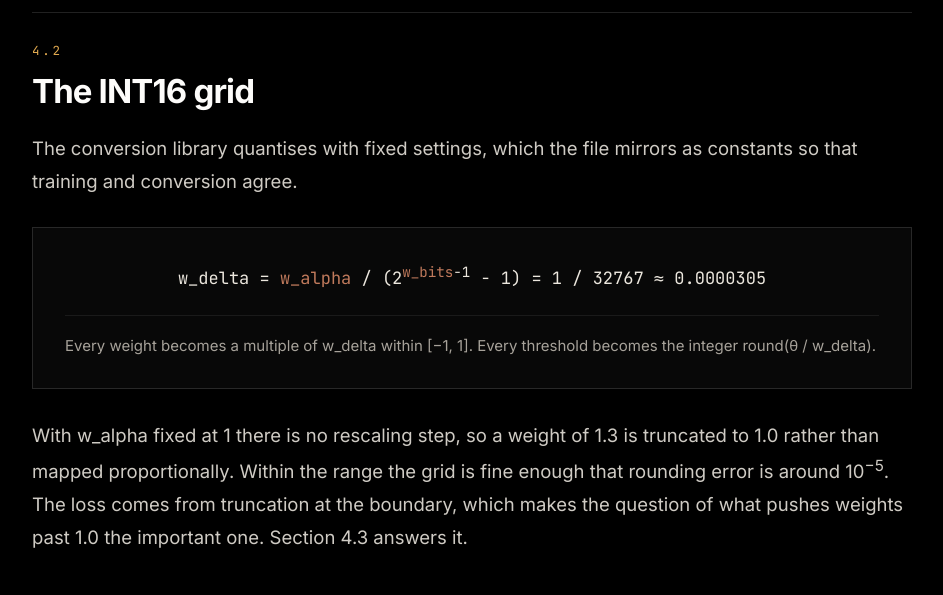
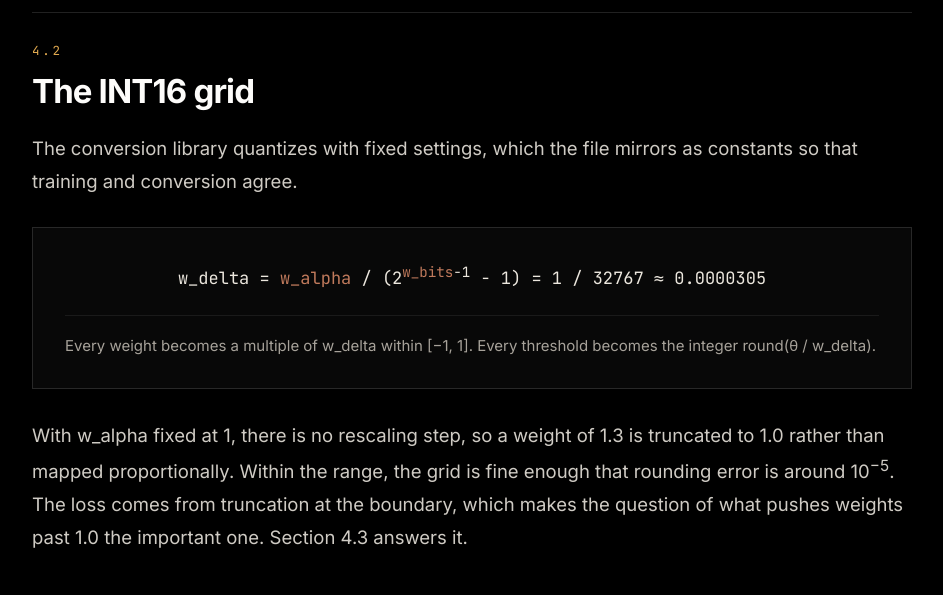
Before and after one commit to purujain2006/configurable-snn-classifier, a plain HTML site: page docs/hardware.html in a window 1280 px wide. Shown: the part 2840-3435 px from the top of the page, without its empty margins (168-1111 px from the left). Drawn offline with nearby package versions, Linux system fonts and the light colour scheme.

Commit message:
Update hardware.html

```diff
--- a/docs/hardware.html
+++ b/docs/hardware.html
@@ -115,7 +115,7 @@ NEURON_LIMITS = {
 <section id="int16" class="reveal">
   <h2><span class="sec-num">4.2</span>The INT16 grid</h2>
   <p>
-    The conversion library quantises with fixed settings, which the file mirrors as constants so
+    The conversion library quantizes with fixed settings, which the file mirrors as constants so
     that training and conversion agree.
   </p>
   <div class="formula">
@@ -123,8 +123,8 @@ NEURON_LIMITS = {
     <span class="note">Every weight becomes a multiple of w_delta within [&#8722;1, 1]. Every threshold becomes the integer round(&#952; / w_delta).</span>
   </div>
   <p>
-    With w_alpha fixed at 1 there is no rescaling step, so a weight of 1.3 is truncated to 1.0
-    rather than mapped proportionally. Within the range the grid is fine enough that rounding error
+    With w_alpha fixed at 1, there is no rescaling step, so a weight of 1.3 is truncated to 1.0
+    rather than mapped proportionally. Within the range, the grid is fine enough that rounding error
     is around 10<sup>&#8722;5</sup>. The loss comes from truncation at the boundary, which makes the
     question of what pushes weights past 1.0 the important one. Section 4.3 answers it.
   </p>
```
